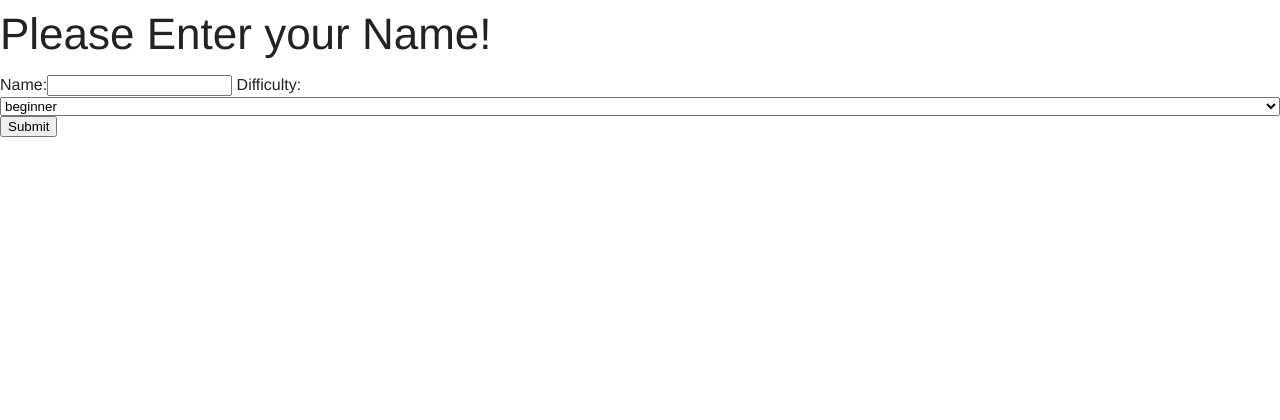
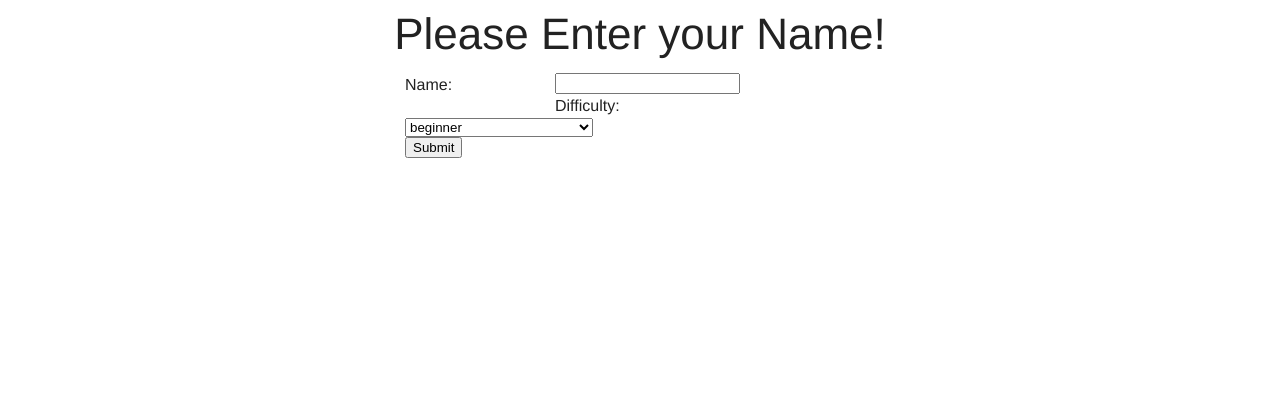
Before and after one commit to ZzCalvinzZ/minesweeper, a Django app: page / in a window 1280 px wide. Shown: the top 420 px of the page. Run offline with Django 3.2, Linux system fonts and the light colour scheme; parts of the project's set-up code (start-up, migrations or seed data) failed here and were passed over; some libraries are stand-ins or nearby versions.

Commit message:
adjusted the css to make the layout look decent

```diff
--- a/game/forms.py
+++ b/game/forms.py
@@ -7,4 +7,4 @@ class GameForm(forms.Form):
       ('expert','expert'),
       )
     name = forms.CharField(label='Name', max_length=100)
-    difficulty = forms.ChoiceField(choices=DIFFICULTY, required=True, label="Difficulty")
+    difficulty = forms.ChoiceField(choices=DIFFICULTY, required=True)
--- /dev/null
+++ b/game/static/css/base.css
@@ -0,0 +1,10 @@
+label {
+/*display: block;*/
+width: 150px;
+float: left;
+/*vertical-align:top;*/
+}
+
+select {
+  max-width:40%;
+}
--- /dev/null
+++ b/game/static/css/index.css
@@ -0,0 +1,3 @@
+h1{
+  text-align: center;
+}
--- a/templates/base.html
+++ b/templates/base.html
@@ -5,12 +5,14 @@
     {% load staticfiles %}
 
     <link rel="stylesheet" href="{{STATIC_URL}}css/foundation.css">
+    <link rel="stylesheet" href="{{STATIC_URL}}css/base.css">
     <script src="//ajax.googleapis.com/ajax/libs/jquery/1.11.1/jquery.min.js"></script>
 
     {% block links %} {% endblock %}
   </head>
-
+  <div>
     <body>
       {% block content%}{% endblock %}
     </body>
+  </div>
 </html>
--- a/templates/game.html
+++ b/templates/game.html
@@ -22,8 +22,8 @@
       {% endfor %}
     </tbody>
   </table>
+  <div id='complete'>
+  </div>
 </div>
 
-<div id='complete'>
-</div>
 {% endblock %}
--- a/templates/index.html
+++ b/templates/index.html
@@ -1,10 +1,21 @@
 {% extends "base.html" %}
 
+{% block links %}
+<link rel="stylesheet" href="{{STATIC_URL}}css/index.css">
+{% endblock %}
+
 {% block content %}
+
 <h1>Please Enter your Name!</h1>
-<form action="/" method="post">
-    {% csrf_token %}
-    {{ form }}
-    <input type="submit" value="Submit" />
-</form>
+<div class="row">
+  <div class="small-6 small-centered columns">
+    <form action="/" method="post">
+      {% csrf_token %}
+      {{ form }}
+      <div>
+        <input type="submit" value="Submit" />
+      </div>
+    </form>
+  </div>
+</div>
 {% endblock %}
```
Also changed, not shown: game/static/css/game.css (+10 -2 lines), minesweeper/settings.py (+8 -5 lines), db.sqlite3 (added), 3 other files. Lines whose indentation alone changed are shown as unchanged.
